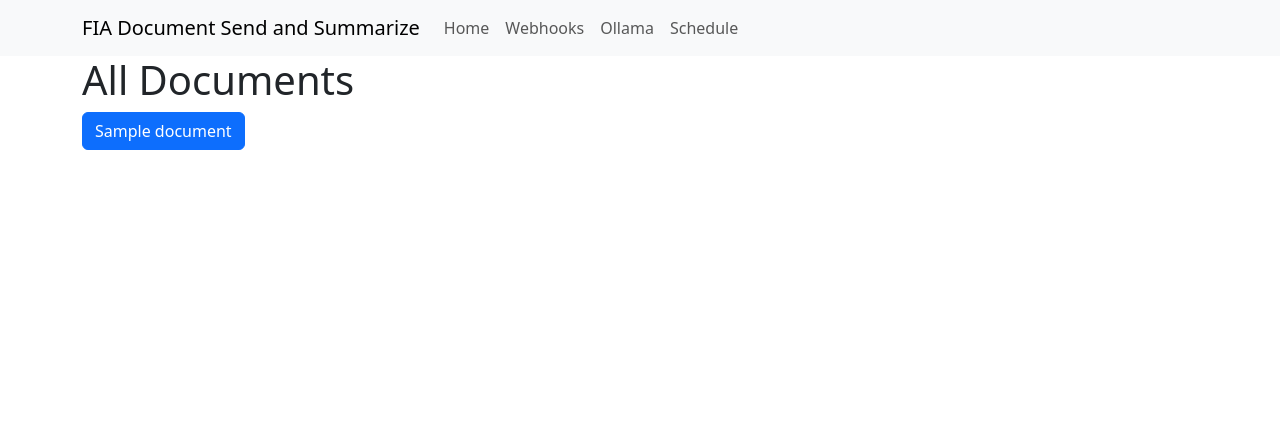
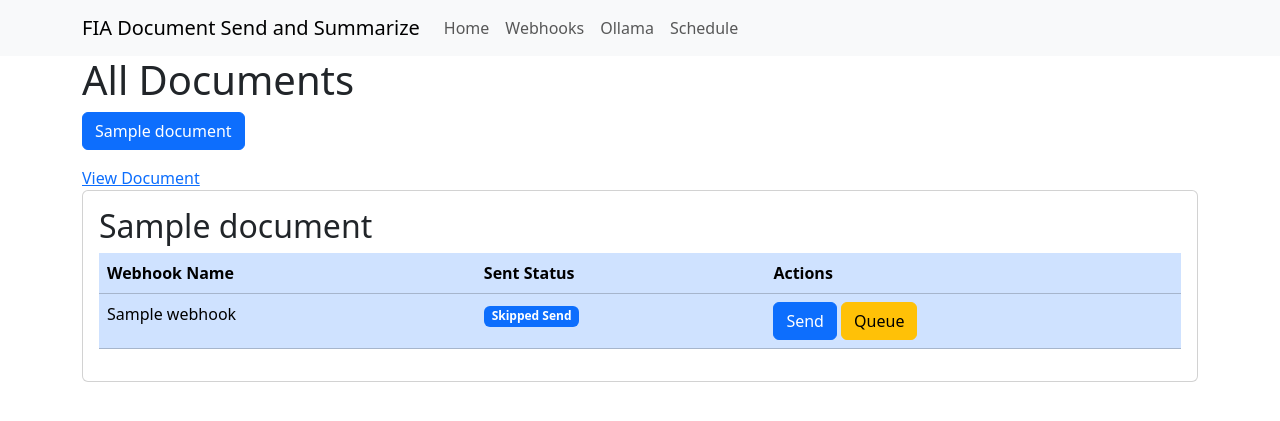
Before and after one commit to sfn-git/F1-Doc-Summarizer, a Flask app: page / in a window 1280 px wide. Shown: the top 421 px of the page. Run offline with Flask 3, Linux system fonts and the light colour scheme; tables that the repository leaves empty hold one stand-in row (values such as "Sample post"); data that the repository does not hold is empty; parts of the project's set-up code (start-up, migrations or seed data) failed here and were passed over.

Commit message:
Small ui changes. Ability to queue and cancel document send. Fixed config folder not found in logging.

```diff
--- a/utils/logging.py
+++ b/utils/logging.py
@@ -1,4 +1,8 @@
 import logging
+import os
+
+if not os.path.exists('./config'):
+    os.makedirs('./config')
 
 logging.basicConfig(
     level=logging.INFO,
--- a/utils/utils.py
+++ b/utils/utils.py
@@ -219,6 +219,24 @@
         db.update_document_send_date_by_send_id(conn, send_id)
     return True
 
+def queue_document(send_id):
+    conn = db.get_conn()
+    queue_row = db.join_document_send_documents_webhooks(conn, send_id)[0]
+    if queue_row is None:
+        logging.warn(f'Not queuing send id {send_id} as it does not exist')
+    else:
+        db.update_document_send_by_id(conn, send_id, 0, 0)
+    return True
+
+def cancel_document(send_id):
+    conn = db.get_conn()
+    queue_row = db.join_document_send_documents_webhooks(conn, send_id)[0]
+    if queue_row is None:
+        logging.warn(f'Not queuing send id {send_id} as it does not exist')
+    else:
+        db.update_document_send_by_id(conn, send_id, 0, 1)
+    return True
+
 def get_latest_fia_docs():
     try:
         logging.info("Running FIA Docs Job")
@@ -233,16 +251,17 @@
 def update_jobs():
 
     conn = db.get_conn()
+    jobs = db.get_all_schedule_rows(conn)
 
-    sched.shutdown()
-    jobs = db.get_all_schedule_rows(conn)
+    sched.remove_all_jobs()
+
     for job in jobs:
         job_id = job[0]
         job_name = job[1]
         try:
             trigger = CronTrigger.from_crontab(job[2])
         except Exception as e:
+            logging.warn(f"Job ({job_name}) was not added to the scheduler.")
             continue
         sched.add_job(get_latest_fia_docs, trigger=trigger, id=f"{job_id}", name=job_name)
-    sched.start()
     return True
--- a/web/app.py
+++ b/web/app.py
@@ -16,6 +16,18 @@
     conn = db.get_conn()
     send_id = request.args.get("id")
     utils.send_document(send_id)
+    return redirect("/")
+
+@app.route("/queue")
+def queue():
+    send_id = request.args.get("id")
+    utils.queue_document(send_id)
+    return redirect("/")
+
+@app.route("/cancel")
+def cancel():
+    send_id = request.args.get("id")
+    utils.cancel_document(send_id)
     return redirect("/")
 
 @app.route("/config/ollama", methods = ["GET", "POST"])
@@ -79,6 +91,7 @@
     schedule_name = request.form["schedule-name"]
     schedule_cron = request.form["schedule-cron"]
     db.insert_schedule_row(conn, schedule_name, schedule_cron)
+    utils.update_jobs()
     return redirect("/config/schedule")
 
 @app.route("/config/update/schedule", methods = ["POST"])
--- a/web/templates/index.html
+++ b/web/templates/index.html
@@ -21,10 +21,10 @@
                 {{doc.document_name}}
             </button>
         </p>
-        <div class="collapse" id="collapseElm{{loop.index}}">
+        <div class="collapse {%if loop.index0 < 3 %}show{%endif%}" id="collapseElm{{loop.index}}">
             <a class="button btn-primary" href="{{doc.document_link}}">View Document</a>
             <div class="card card-body">
-                <h2>Webhook Status</h2>
+                <h2>{{doc.document_name}}</h2>
                 <div class="table-responsive">
                     <table class="table table-primary">
                         <thead>
@@ -50,6 +50,12 @@
                                     </td>
                                     <td>
                                         <a class="btn btn-primary" href="/send?id={{wh.send_id}}">Send</a>
+                                        {%if wh.skip == 1 or wh.sent == 1%}
+                                            <a class="btn btn-warning" href="/queue?id={{wh.send_id}}">Queue</a>
+                                        {%elif wh.skip == 0 or wh.sent == 0%}
+                                            <a class="btn btn-danger" href="/cancel?id={{wh.send_id}}">Cancel</a>
+                                        {%endif%}
+
                                     </td>
                                 </tr>
                             {%endfor%}
--- a/web/templates/webhooks.html
+++ b/web/templates/webhooks.html
@@ -12,7 +12,6 @@
     {% include 'nav.html' %}
     <div class="container">
         <h1>Webhook Management</h1>
-        <small id="helpId" class="form-text text-muted">Configuration Last Edited: {{configs["LAST_UPDATED"]}}</small>
     </div>
 
     <div class="container" id="add-wb">
```
